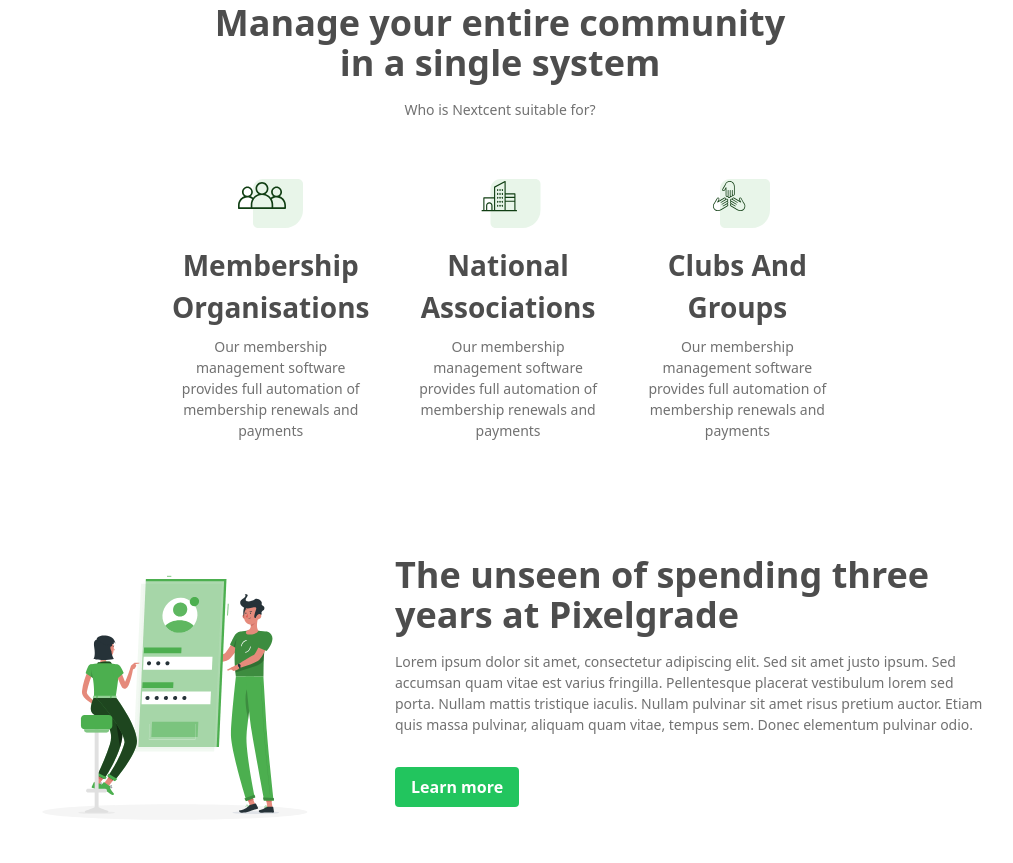
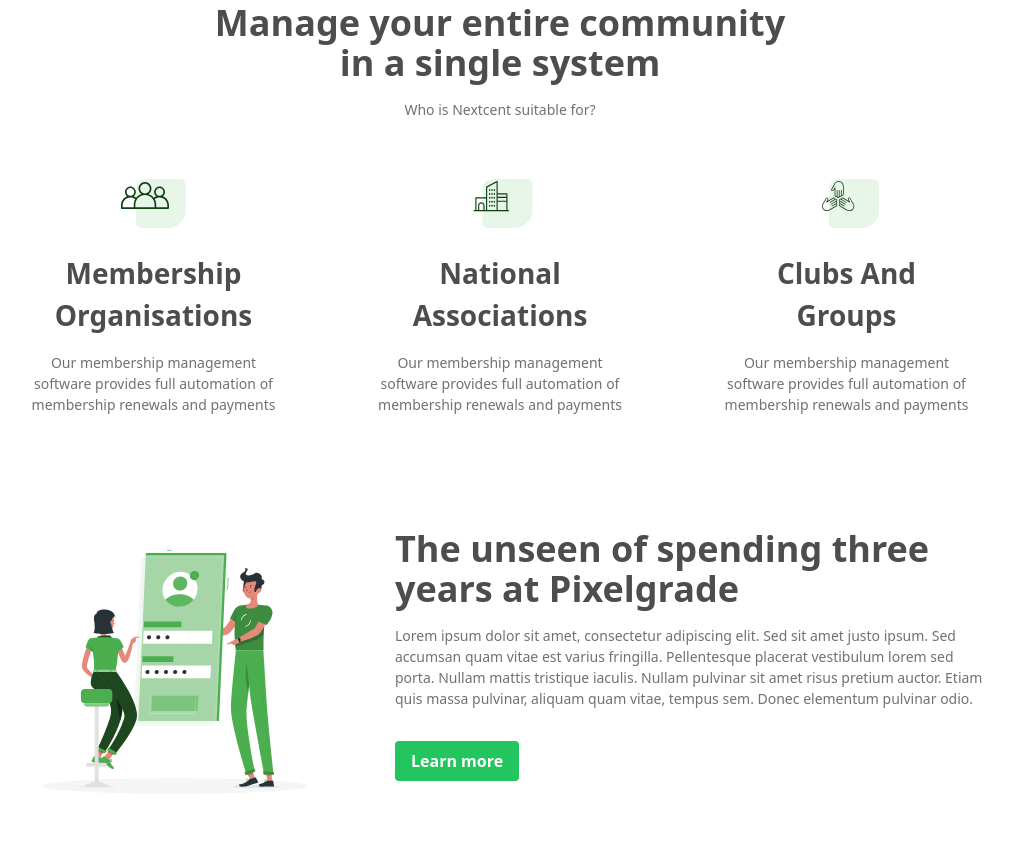
Before and after one commit to araamat/HomeWorkTWind, a website: page src/index.html in a window 1280 px wide. Shown: the part 1120-1983 px from the top of the page, without its empty margins (140-1153 px from the left). Drawn offline with Linux system fonts and the light colour scheme.

Commit message:
CommunityOptions" võiks mobiilne korras olla

```diff
--- a/src/index.html
+++ b/src/index.html
@@ -95,47 +95,36 @@
                     </p>
                 </div>
 
-        <div name="CommunityOptions" class="flex justify-between px-[144px]">
-            <div class="flex-row w-[299px] px-[24px] py-[32px] gap-2">
-                <div class="flex-row">
+        <div name="CommunityOptions" class="flex justify-between flex-col md:flex-row items-center w-full">
+            <div class="flex flex-col md:w-[299px] px-[24px] py-[32px] gap-2">
                 <div class="flex justify-center mb-4"><img src="../assets/IconMember.svg"></div>
-                        <div class="flex text-center text-[28px] font-bold text-[#4D4D4D] mb-2">
+                <div class="text-center text-[28px] font-bold text-[#4D4D4D] mb-2">
                     <h3>Membership Organisations</h3>
                 </div>
-                    </div>
-                    <div class="flex text-center font-normal text-[14px] text-[#717171]">
-                        <p>Our membership management software provides full automation
-                                of membership renewals and payments</p>
+                <div class="text-center font-normal text-[14px] text-[#717171]">
+                    <p>Our membership management software provides full automation of membership renewals and payments</p>
                 </div>
             </div>
-                    <div class="flex-row w-[299px] px-[24px] py-[32px] gap-2">
-                        <div class="flex-row">
+            <div class="flex flex-col md:w-[299px] px-[24px] py-[32px] gap-2">
                 <div class="flex justify-center mb-4"><img src="../assets/IconNational.svg"></div>
-                            <div class="flex text-center text-[28px] font-bold text-[#4D4D4D] mb-2">
+                <div class="text-center text-[28px] font-bold text-[#4D4D4D] mb-2">
                     <h3>National Associations</h3>
                 </div>
-                        </div>
-                        <div class="flex text-center font-normal text-[14px] text-[#717171]">
-                            <p>Our membership management software provides full automation of membership renewals and
-                                payments</p>
+                <div class="text-center font-normal text-[14px] text-[#717171]">
+                    <p>Our membership management software provides full automation of membership renewals and payments</p>
                 </div>
             </div>
-                    <div class="flex-row w-[299px] px-[24px] py-[32px] gap-2">
-                        <div class="flex-row">
+            <div class="flex flex-col md:w-[299px] px-[24px] py-[32px] gap-2">
                 <div class="flex justify-center mb-4"><img src="../assets/IconClubsAndG.svg"></div>
-                            <div
-                                class="flex justify-center text-center text-[28px] font-bold text-[#4D4D4D] break-words mb-2">
+                <div class="flex justify-center text-center text-[28px] font-bold text-[#4D4D4D] break-words mb-2">
                     <h3>Clubs And <br> Groups</h3>
                 </div>
-                        </div>
-                        <div class="flex text-center font-normal text-[14px] text-[#717171]">
-                            <p>Our membership management software provides full automation of membership renewals and
-                                payments</p>
+                <div class="text-center font-normal text-[14px] text-[#717171]">
+                    <p>Our membership management software provides full automation of membership renewals and payments</p>
                 </div>
             </div>
         </div>
-            </div>
-        </div>
+
     </section>
 
     <section name="Pixelgrade" class="flex flex-col justify-center space-y-[48px] pb-[95px]">
```
Also changed, not shown: src/output.css. Lines whose indentation alone changed are shown as unchanged.
